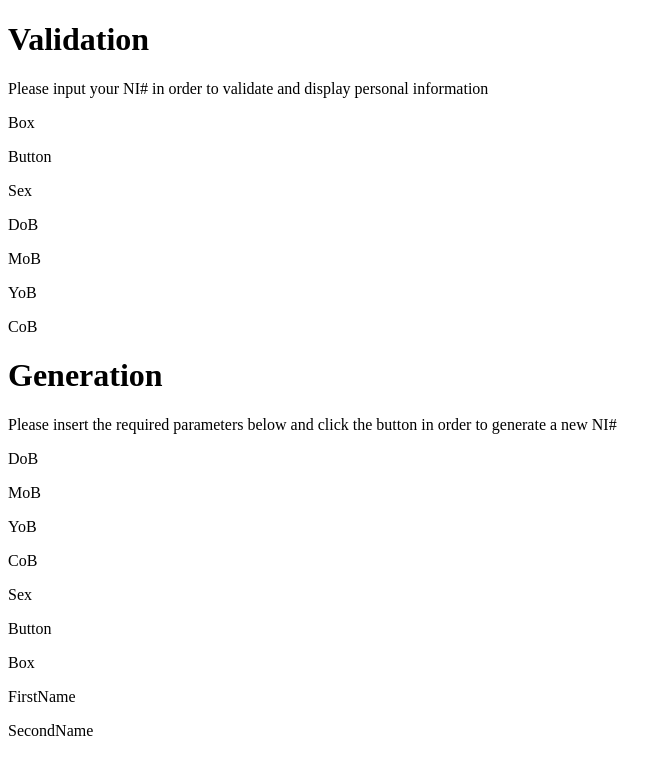
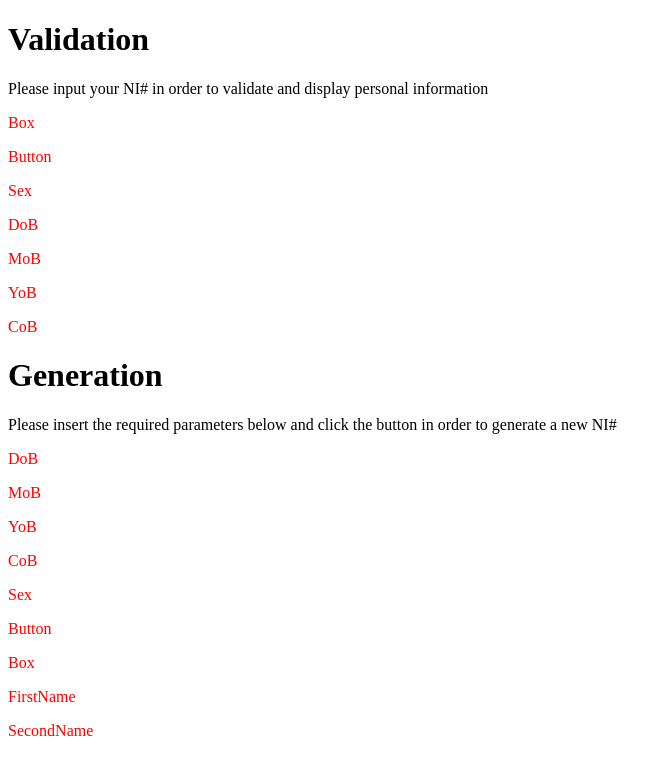
Before and after one commit to johncalatean/nIdCheck, a plain HTML site: page index.html in a window 1280 px wide. Shown: the whole page, without its empty margins (0-672 px from the left). Drawn offline with Linux system fonts and the light colour scheme.

Commit message:
Coloring all paragraphs in order to test id connection between files

```diff
--- a/styleSheet.css
+++ b/styleSheet.css
@@ -1,47 +1,63 @@
 #validateInputBox {
+	color: red;
 }
 
 #validateButton {
+	color: red;
 }
 
 #validateOutputSex {
+	color: red;
 }
 
 #validateOutputDayOfBirth {
+	color: red;
 }
 
 #validateOutputMonthOfBirth {
+	color: red;
 }
 
 #validateOutputYearOfBirth {
+	color: red;
 }
 
 #validateOutputCountryOfBirth {
+	color: red;
 }
 
 #generateInputDayOfBirth {
+	color: red;
 }
 
 #generateInputMonthOfBirth {
+	color: red;
 }
 
 #generateInputYearOfBirth {
+	color: red;
 }
 
 #generateInputCountryOfBirth {
+	color: red;
 }
 
 #generateInputSex {
+	color: red;
 }
 
 #generateButton {
+	color: red;
 }
 
 #generateOutputBox {
+	color: red;
 }
 
 #generateFirstName {
+	color: red;
 }
 
 #generateSecondName {
+	color: red;
 }
```
